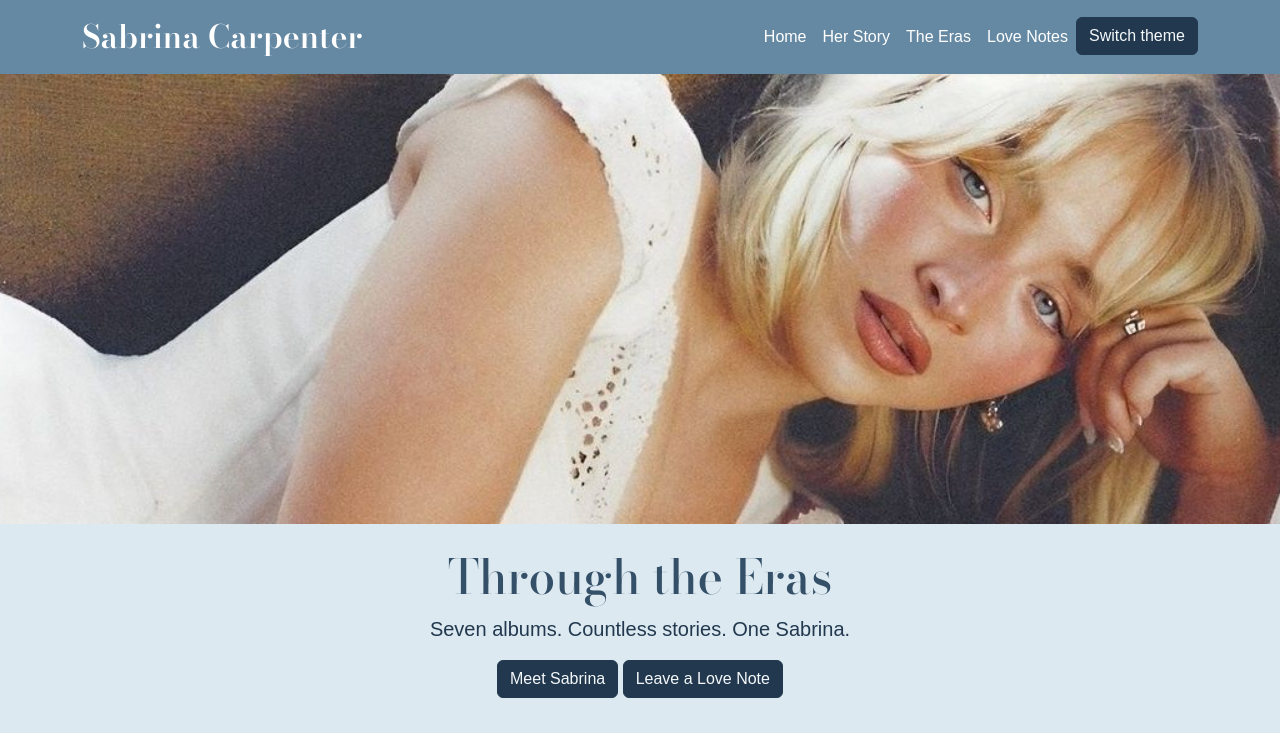
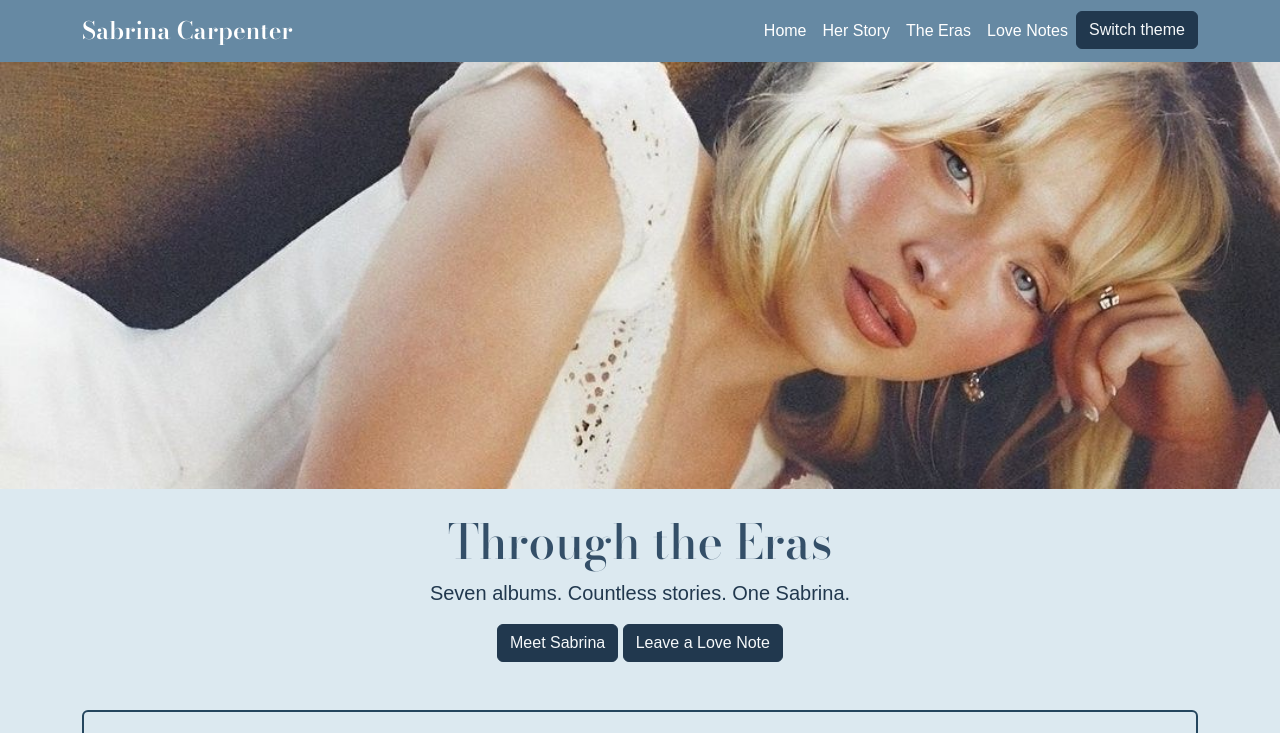
Before and after one commit to martinaandreamiranda-max/entregafinal, a plain HTML site: page index.html in a window 1280 px wide. Shown: the top 733 px of the page. Drawn offline with nearby package versions, Linux system fonts and the light colour scheme; a web font is replaced by a local one.

Commit message:
ultima version

```diff
--- a/css/estilos.css
+++ b/css/estilos.css
@@ -15,7 +15,7 @@ body {background-color: var(--celeste);
 h1, h2, h3, h5, .navbar-brand {font-family: 'Bodoni Moda', serif;
     color: var(--azul-oscuro);}
 
-.navbar-brand {font-size: 2rem;
+.navbar-brand {font-size: 1.5rem;
     font-weight: 600;}
 
 h1 {font-size: 3rem;}
--- a/index.html
+++ b/index.html
@@ -56,9 +56,7 @@
             </div>
         </nav>
 
-        <img src="img/sabrina-hero.jpg"
-            class="img-fluid w-100 object-fit-cover foto-hero"
-            alt="Sabrina Carpenter">
+        <img src="img/sabrina-hero.jpg" class="img-fluid w-100" alt="Sabrina Carpenter">
 
         <div class="container text-center p-4">
 
@@ -107,7 +105,7 @@
                         releases, each chapter reveals a new side of her artistry.
                     </p>
 
-                    <a href="#eras" class="btn btn-primary">
+                    <a href="#eras" class="btn btn-primary mb-3">
                         Explore Her Music
                     </a>
 
```
